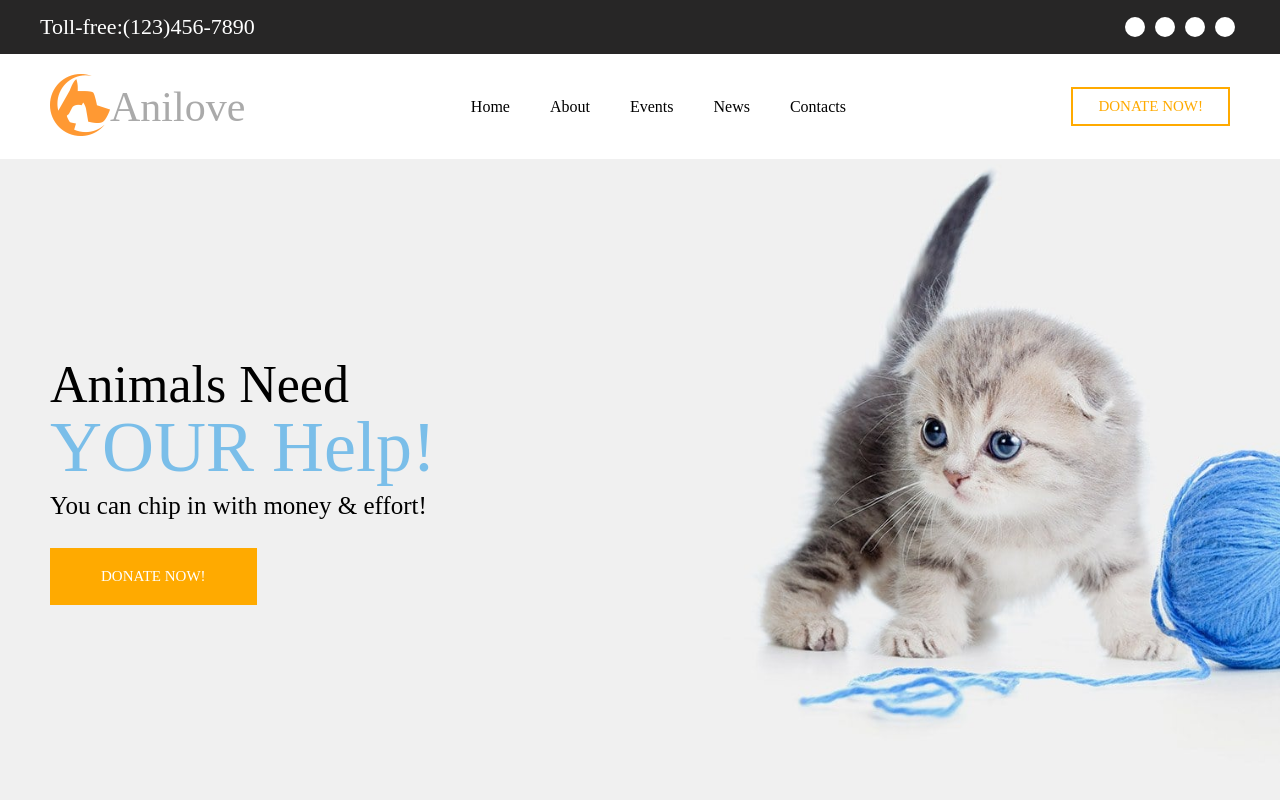
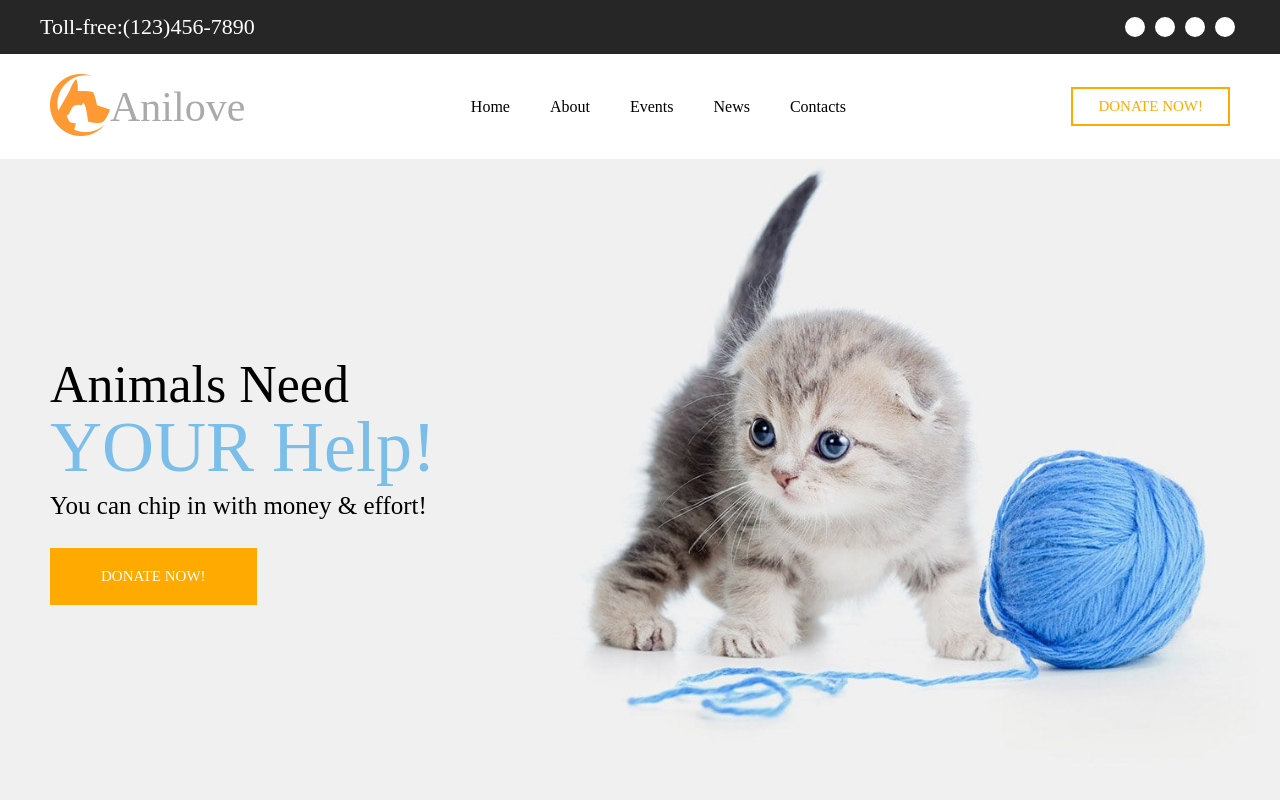
Before and after one commit to wawocookie/wawocookie.github.io, a plain HTML site: page catwebsite/website.html in a window 1280 px wide. Shown: the top 800 px of the page. Drawn offline with Linux system fonts and the light colour scheme.

Commit message:
Update website.html

```diff
--- a/catwebsite/website.html
+++ b/catwebsite/website.html
@@ -113,7 +113,7 @@
             background-image: url("banner.jpeg");
             background-repeat: no-repeat;
             background-size: cover;
-            background-position:left left;
+            background-position:center center;
 
         }
 
```
